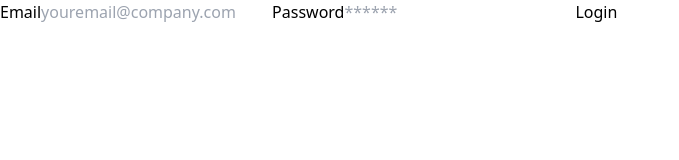
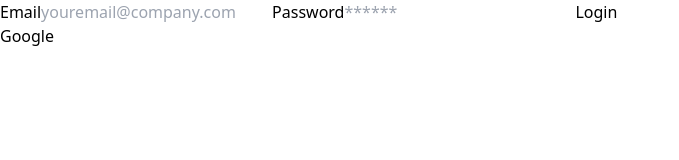
Before and after one commit to DLorangg/ArLocal, a React (Create React App) app: page /login in a window 1280 px wide. Shown: the top 160 px of the page, without its empty margins (0-679 px from the left). Built offline with nearby package versions, Linux system fonts and the light colour scheme; no server answers; the HTML template or start-up script is replaced by a standard one.

Commit message:
Llamando la funcion googleLogin

```diff
--- a/src/components/IniciarSesion/IniciarSesion.jsx
+++ b/src/components/IniciarSesion/IniciarSesion.jsx
@@ -7,7 +7,7 @@ export function IniciarSesion() {
     email: "",
     password: "",
   });
-  const { login } = useAuth();
+  const { login, googleLogin } = useAuth();
   const navigate = useNavigate();
   const [error, setError] = useState();
 
@@ -32,6 +32,10 @@ export function IniciarSesion() {
     }
   };
 
+  const handleGoogleSignIn = async () => {
+    await googleLogin()
+  }
+
   return (
     <div>
       {error && <p>{error}</p>}
@@ -55,6 +59,8 @@ export function IniciarSesion() {
 
         <button>Login</button>
       </form>
+
+      <button onClick={handleGoogleSignIn}>Google</button>
     </div>
   );
 }
```
